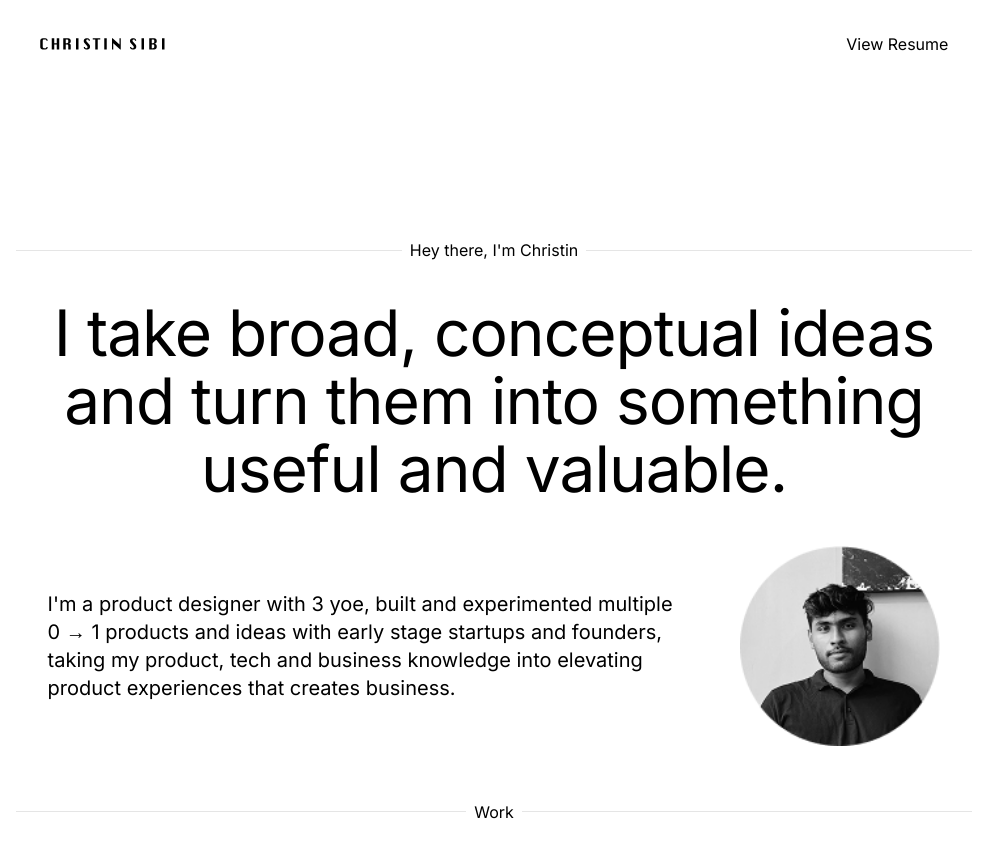
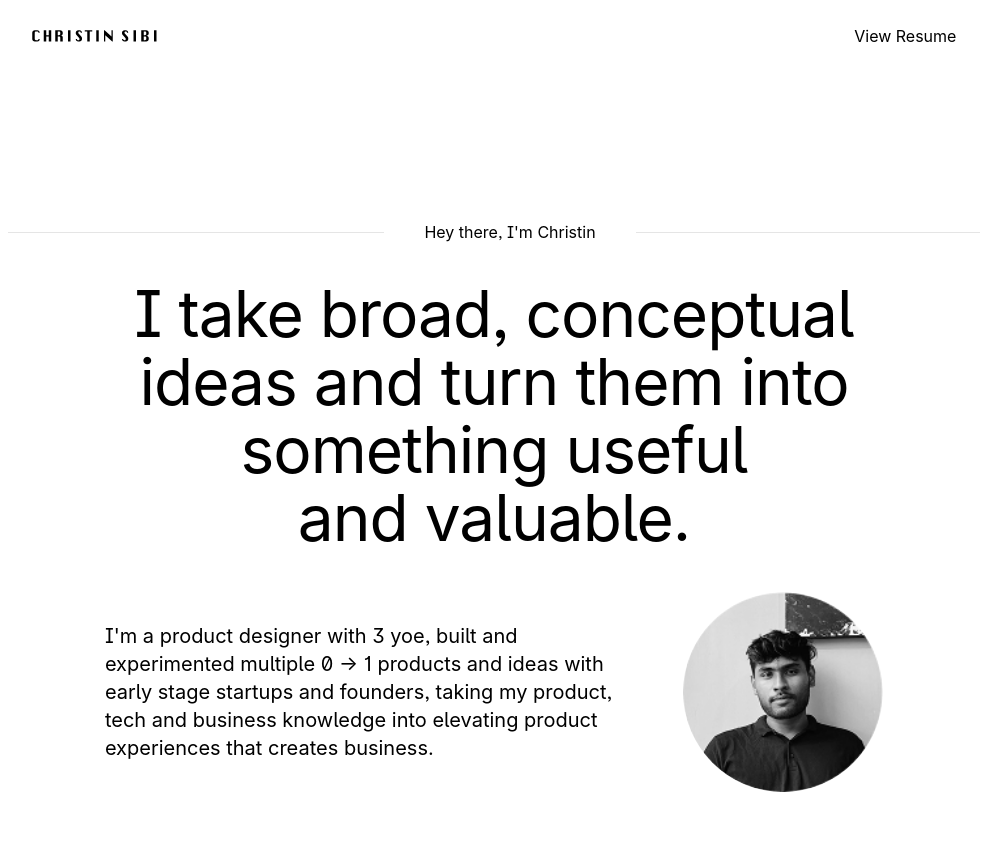
Before and after one commit to Christindsgn/portfolio, an Astro site: page / in a window 1280 px wide. Shown: the top 849 px of the page, without its empty margins (146-1133 px from the left). Built offline with nearby package versions, Linux system fonts and the light colour scheme; Astro itself is replaced by a stand-in of ours.

Commit message:
Updated design and layout improvements

```diff
--- a/astro.config.mjs
+++ b/astro.config.mjs
@@ -1,17 +1,13 @@
 // @ts-check
 import { defineConfig } from 'astro/config';
-
-import tailwindcss from '@tailwindcss/vite';
 import react from '@astrojs/react';
 import mdx from '@astrojs/mdx';
 import tailwind from '@astrojs/tailwind';
 
 // https://astro.build/config
 export default defineConfig({
-  vite: {
-    plugins: [tailwindcss()]
-  },
-
-  site: 'https://christinsibi.github.io',  // Replace with your GitHub username
+  site: 'https://christinsibi.in',
+  base: '/',
+  output: 'static',
   integrations: [react(), mdx(), tailwind()]
 });
--- /dev/null
+++ b/src/env.d.ts
@@ -0,0 +1 @@
+/// <reference path="../.astro/types.d.ts" />
--- a/src/layouts/Layout.astro
+++ b/src/layouts/Layout.astro
@@ -21,11 +21,8 @@ const {
     <meta name="generator" content={Astro.generator} />
     <meta name="description" content={description} />
     <title>{title}</title>
-    <link rel="preconnect" href="https://fonts.googleapis.com" />
-    <link rel="preconnect" href="https://fonts.gstatic.com" crossorigin />
-    <link href="https://fonts.googleapis.com/css2?family=Inter:wght@400;500;600;700&display=swap" rel="stylesheet" />
   </head>
-  <body class="bg-white text-black">
+  <body class="bg-white text-black antialiased">
     <slot />
   </body>
 </html>
--- a/src/pages/index.astro
+++ b/src/pages/index.astro
@@ -57,7 +57,7 @@ const workExperience = [
         </div>
 
         {/* 2. Main heading */}
-        <h1 class="font-[400] mb-16 md:mx-[32px] max-w-3xl tracking-[-1px]">
+        <h1 class="font-[400] text-heading-base md:text-heading-md mb-[40px] mx-auto max-w-3xl text-center tracking-[-1px]">
           I take broad, conceptual ideas and turn them into something useful and&nbsp;valuable.
         </h1>
 
@@ -71,7 +71,7 @@ const workExperience = [
           <img
             src="/images/Header image.png"
             alt="Header Image"
-            class="w-[200px] h-[200px] object-cover"
+            class="w-[200px] h-[200px] object-cover rounded-full"
           />
         </div>
       </header>
@@ -83,9 +83,9 @@ const workExperience = [
           <p class="text-base leading-6 font-normal whitespace-nowrap p-[8px]">Work</p>
           <div class="h-[1px] bg-[rgba(0,0,0,0.1)]"></div>
         </div>
-        <div class="space-y-24 md:mx-[32px] flex-row justify-center ">
+        <div class="md:mx-[32px] flex-row justify-center">
           {workExperience.map((work) => (
-            <div class="group mb-[64px]">
+            <div class="group sm:mb-[64px] mb-[40px]">
               <h3 class="text-center font-[400] m-[0px] text-[#C0C3C7]">
                 {work.title.split(' ').map((word, i, arr) => {
                   if (i === arr.length - 1) {
@@ -139,11 +139,15 @@ const workExperience = [
   :root {
     --heading-size: 64px;
     --heading-line-height: 68px;
+    --max-width: 1640px;
   }
 
   .main-container {
-    padding-left: 24px;
-    padding-right: 24px;
+    padding-left: 16px;
+    padding-right: 16px;
+    margin: 0 auto;
+    max-width: var(--max-width);
+    width: 100%;
   }
 
   @media (min-width: 800px) {
@@ -155,8 +159,8 @@ const workExperience = [
 
   @media (min-width: 1640px) {
     .main-container {
-      padding-left: 16vw;
-      padding-right: 16vw;
+      padding-left: 260px;  /* 16vw of 1640px = 196px */
+      padding-right: 260px;
     }
   }
 
@@ -167,17 +171,26 @@ const workExperience = [
     justify-content: center;
     gap: 24px;
     margin-bottom: 32px;
+    width: 100%;
+    margin-left: auto;
+    margin-right: auto;
   }
 
   @media (min-width: 800px) {
     .header-container {
-      margin-left: 32px;
-      margin-right: 32px;
+      margin-left: auto;
+      margin-right: auto;
+    }
+  }
+
+  @media (min-width: 1280px) {
+    .header-container {
+      width: 80%;
     }
   }
 
   .header-text {
-    max-width: 900px;
+    max-width: 100%;
     font-size: 20px;
     text-align: center;
     line-height: 28px;
@@ -190,6 +203,7 @@ const workExperience = [
     }
     .header-text {
       text-align: left;
+      max-width: none;
     }
   }
 
--- a/src/styles/global.css
+++ b/src/styles/global.css
@@ -4,14 +4,18 @@
 
 @layer base {
   html {
-    font-feature-settings: "ss01", "ss02", "ss03";
+    font-feature-settings: "ss01", "ss02", "ss03", "cv01", "cv02", "cv03";
     -webkit-font-smoothing: antialiased;
     text-rendering: optimizeLegibility;
   }
 
   body {
     @apply antialiased;
-    font-family: 'Inter', sans-serif;
+    font-family: -apple-system, BlinkMacSystemFont, "Segoe UI", Roboto, Helvetica, Arial, sans-serif, "Apple Color Emoji", "Segoe UI Emoji", "Inter var", "Inter";
+  }
+
+  h1 {
+    @apply text-[32px] leading-[36px] md:text-[48px] md:leading-[48px] lg:text-[64px] lg:leading-[68px];
   }
 }
 
@@ -23,4 +27,8 @@
     margin-left: auto;
     margin-right: auto;
   }
+
+  .header-text {
+    @apply text-[16px] leading-[24px] md:text-[20px] md:leading-[28px];
+  }
 }
```
Also changed, not shown: package.json (+14 -13 lines), 1 other file.
